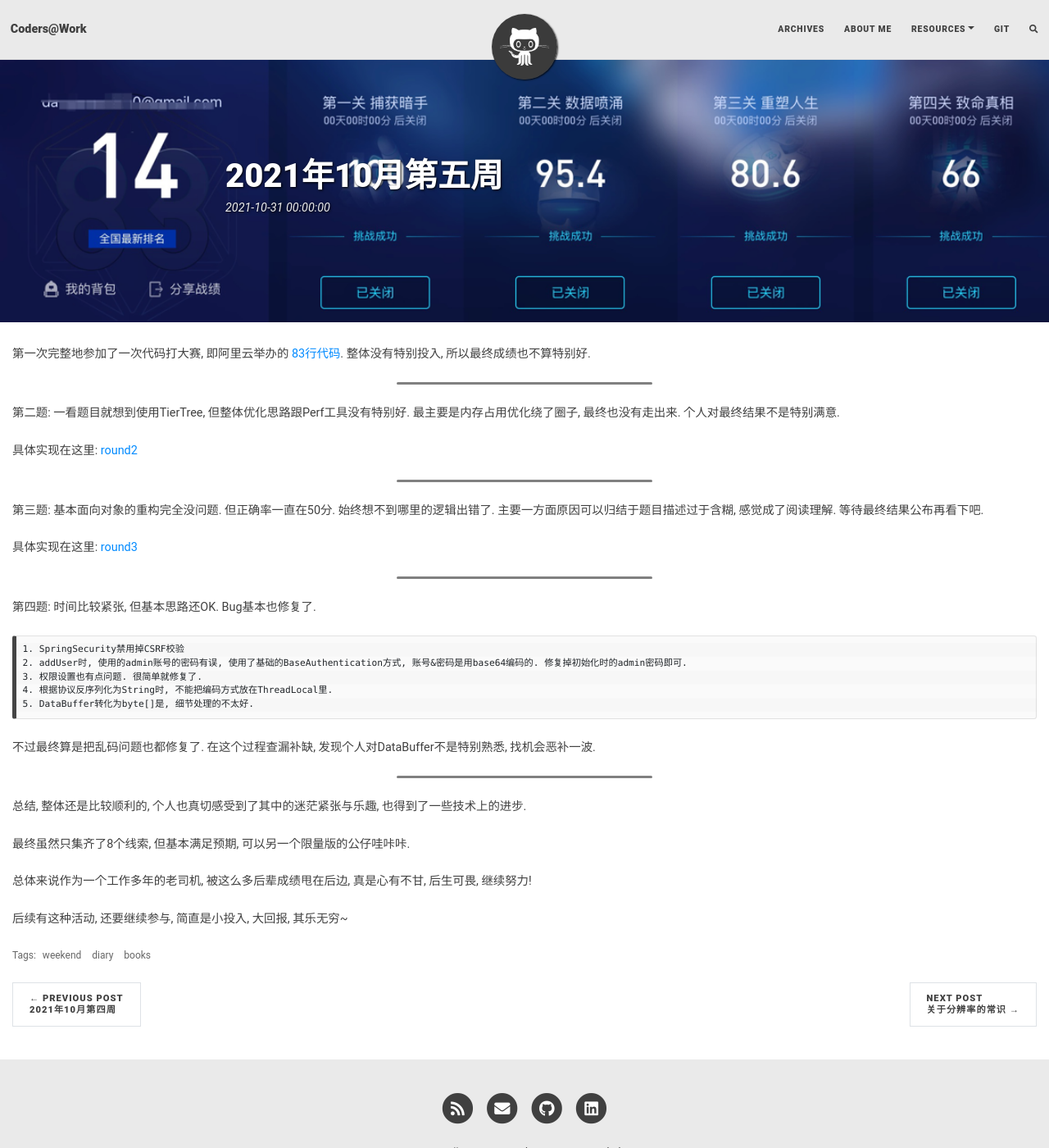
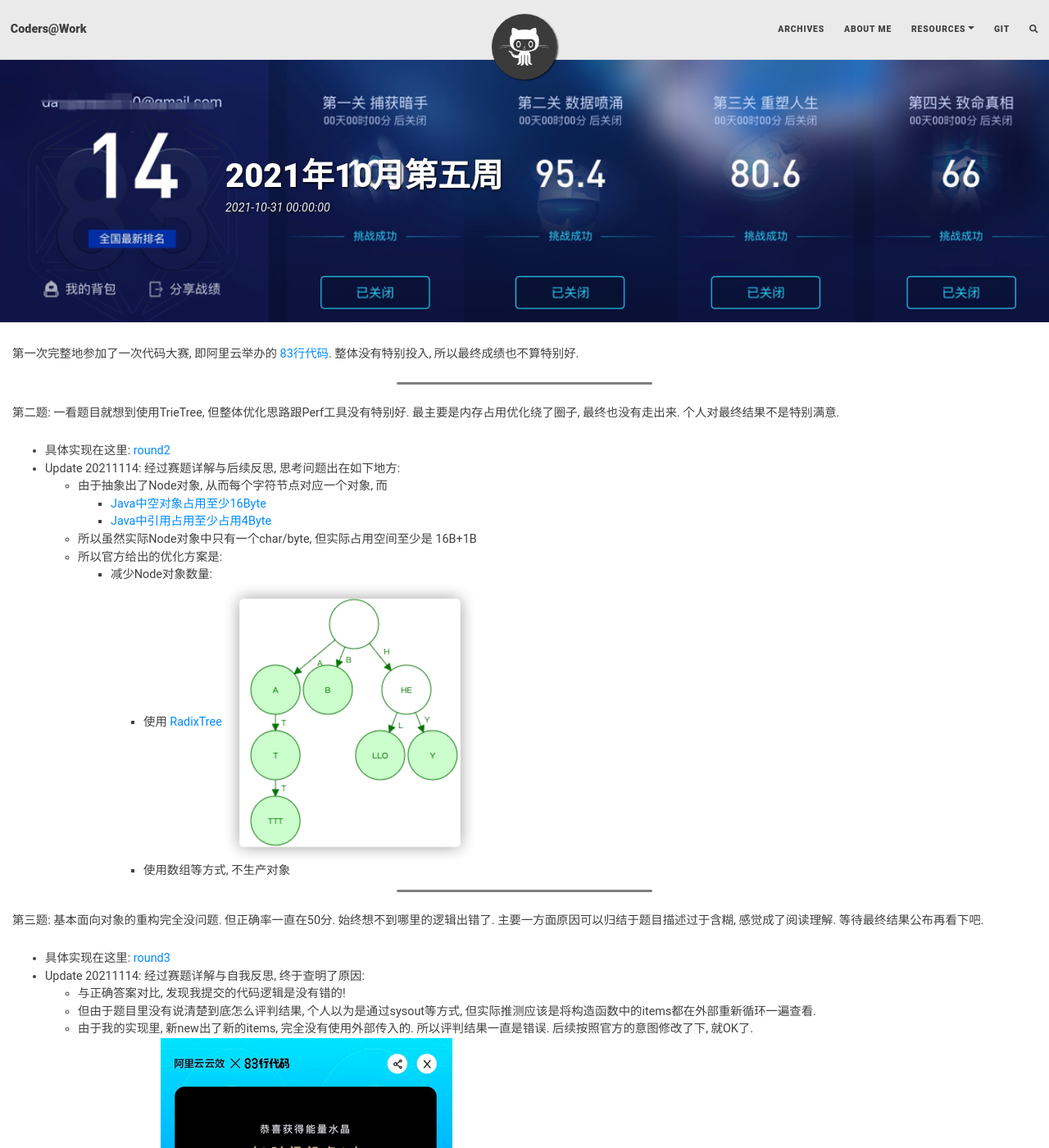
Before and after one commit to DavyJones2010/davyjones2010.github.io_bak, a Jekyll site: the page built from _posts/drafts/2021-10-31-weekend-summary.md, in a window 1280 px wide and 1400 px high. Shown: the whole window at 82% size. Built offline with Jekyll 4.4.1, drawn with Linux system fonts in a browser that asks for light colours; nearby versions of some CDN libraries; a script that is not in the unit is left out; comment, search, counter and statistics services are not loaded.

Commit message:
update code83 results

```diff
--- a/_posts/drafts/2021-10-31-weekend-summary.md
+++ b/_posts/drafts/2021-10-31-weekend-summary.md
@@ -6,19 +6,35 @@
 tags: [weekend, diary, books]
 lang: zh
 ---
-第一次完整地参加了一次代码打大赛, 即阿里云举办的 [83行代码](https://code83.ide.aliyun.com/billboard).
+第一次完整地参加了一次代码大赛, 即阿里云举办的 [83行代码](https://code83.ide.aliyun.com/billboard).
 整体没有特别投入, 所以最终成绩也不算特别好.
 
 ---
-第二题: 一看题目就想到使用TierTree, 但整体优化思路跟Perf工具没有特别好. 最主要是内存占用优化绕了圈子, 最终也没有走出来. 个人对最终结果不是特别满意.
+第二题: 一看题目就想到使用TrieTree, 但整体优化思路跟Perf工具没有特别好. 最主要是内存占用优化绕了圈子, 最终也没有走出来. 个人对最终结果不是特别满意.
 
-具体实现在这里: [round2](https://github.com/DavyJones2010/round2.git)
+- 具体实现在这里: [round2](https://github.com/DavyJones2010/2021-code83-round2.git)
+- Update 20211114: 经过赛题详解与后续反思, 思考问题出在如下地方:
+  - 由于抽象出了Node对象, 从而每个字符节点对应一个对象, 而
+    - [Java中空对象占用至少16Byte](https://www.jianshu.com/p/1ca4b72d50f1)
+    - [Java中引用占用至少占用4Byte](https://www.jianshu.com/p/1ca4b72d50f1)
+  - 所以虽然实际Node对象中只有一个char/byte, 但实际占用空间至少是 16B+1B
+  - 所以官方给出的优化方案是:
+    - 减少Node对象数量:
+      - 使用 [RadixTree](https://www.cs.usfca.edu/~galles/visualization/RadixTree.html) ![radix-tree.png](../../assets/2021-10-31-weekend-summary/radix-tree.png)
+      - 使用数组等方式, 不生产对象
 
 ---
 第三题: 基本面向对象的重构完全没问题. 但正确率一直在50分. 始终想不到哪里的逻辑出错了.
 主要一方面原因可以归结于题目描述过于含糊, 感觉成了阅读理解. 等待最终结果公布再看下吧.
 
-具体实现在这里: [round3](https://github.com/DavyJones2010/round3.git)
+- 具体实现在这里: [round3](https://github.com/DavyJones2010/2021-code83-round3.git)
+- Update 20211114: 经过赛题详解与自我反思, 终于查明了原因:
+  - 与正确答案对比, 发现我提交的代码逻辑是没有错的!
+  - 但由于题目里没有说清楚到底怎么评判结果, 个人以为是通过sysout等方式, 但实际推测应该是将构造函数中的items都在外部重新循环一遍查看.
+  - 由于我的实现里, 新new出了新的items, 完全没有使用外部传入的. 所以评判结果一直是错误. 后续按照官方的意图修改了下, 就OK了.
+  - 这个真是坑爹!!!
+![img.png](../../assets/2021-10-31-weekend-summary/round3.png)
+
 
 ---
 第四题: 时间比较紧张, 但基本思路还OK. Bug基本也修复了.
```
Also changed, not shown: assets/2021-10-31-weekend-summary/radix-tree.png (added), assets/2021-10-31-weekend-summary/round3.png (added).
